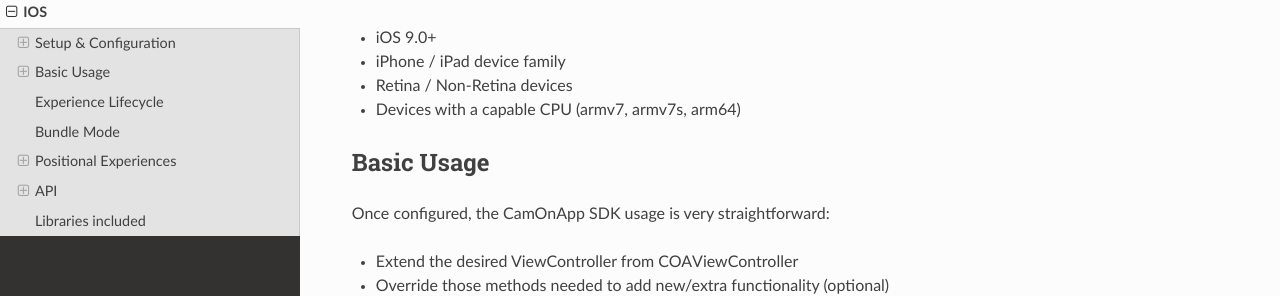
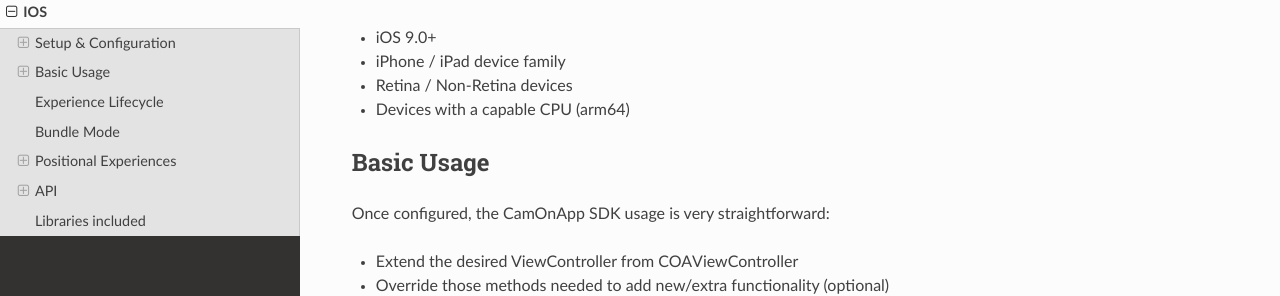
Before and after one commit to camonapp/documentation, a Sphinx documentation site: the page built from source/ios/index.md, in a window 1280 px wide and 900 px high, scrolled down 2071 px. Shown: the part 158-454 px from the top of the window. Built offline with Sphinx 7.4.7 and the Read the Docs theme 2.0.0, drawn with Linux system fonts in a browser that asks for light colours.

Commit message:
Update CPU docs a arm64

```diff
--- a/source/ios/index.md
+++ b/source/ios/index.md
@@ -59,7 +59,7 @@
    * iOS 9.0+
    * iPhone / iPad device family
    * Retina / Non-Retina devices
-   * Devices with a capable CPU (armv7, armv7s, arm64)
+   * Devices with a capable CPU (arm64)
 
 ## Basic Usage
 
```
